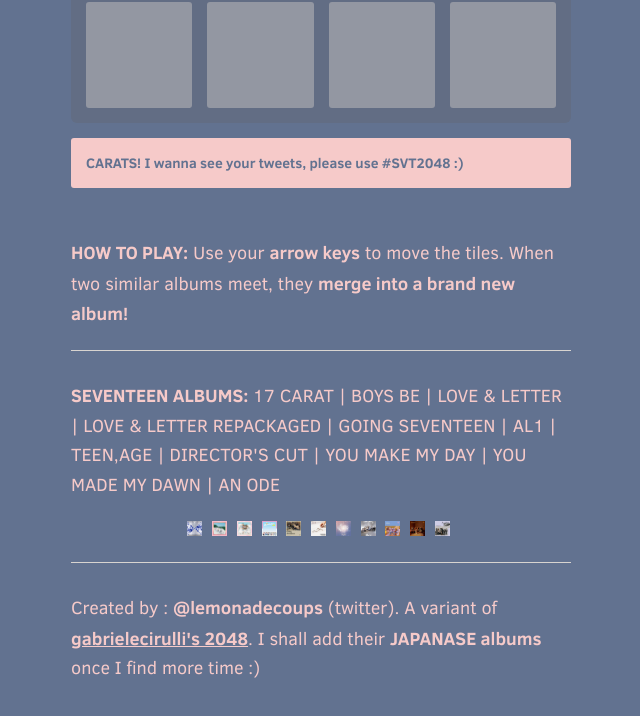
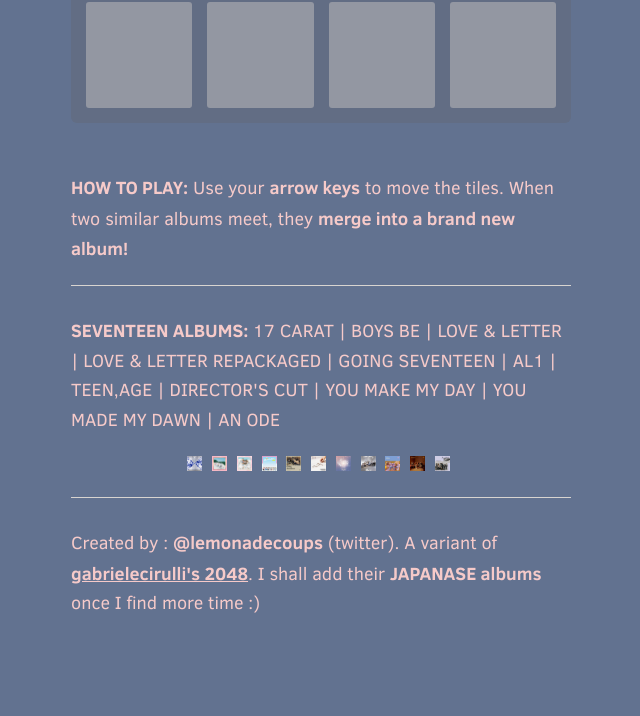
Before and after one commit to lemonadexx/play-seventeen, a plain HTML site: page index.html in a window 1280 px wide. Shown: the part 763-1479 px from the top of the page, without its empty margins (319-959 px from the left). Drawn offline with Linux system fonts and the light colour scheme.

Commit message:
Update index.html

```diff
--- a/index.html
+++ b/index.html
@@ -89,7 +89,6 @@
       </div>
     </div>
 
-    <div class="game-notice" style="background-color: #F6CAC9;color: #627290;font-weight: 600">CARATS! I wanna see your tweets, please use #SVT2048 :)</div>
 
     <p class="game-explanation">
       <strong class="important">How to play:</strong> Use your <strong>arrow keys</strong> to move the tiles. When two similar albums meet, they <strong>merge into a brand new album!</strong>
```
